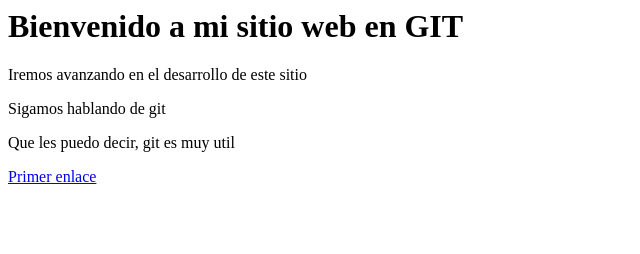
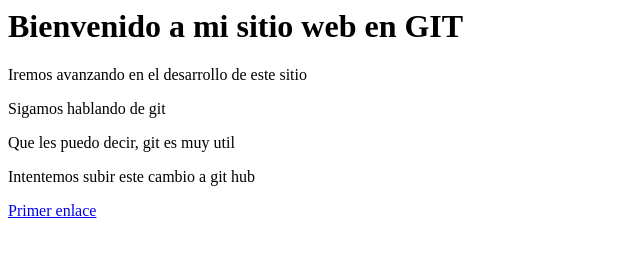
Before and after one commit to wil94/GitInicia, a plain HTML site: page index.html in a window 1280 px wide. Shown: the whole page, without its empty margins (0-640 px from the left). Drawn offline with Linux system fonts and the light colour scheme.

Commit message:
Alistando para github

```diff
--- a/index.html
+++ b/index.html
@@ -8,6 +8,7 @@
 	<p>Iremos avanzando en el desarrollo de este sitio</p>
 	<p>Sigamos hablando de git</p>
 	<p>Que les puedo decir, git es muy util</p>
+	<p>Intentemos subir este cambio a git hub</p>
 	<a href="pag1.html">Primer enlace</a>
 </body>
 
```
